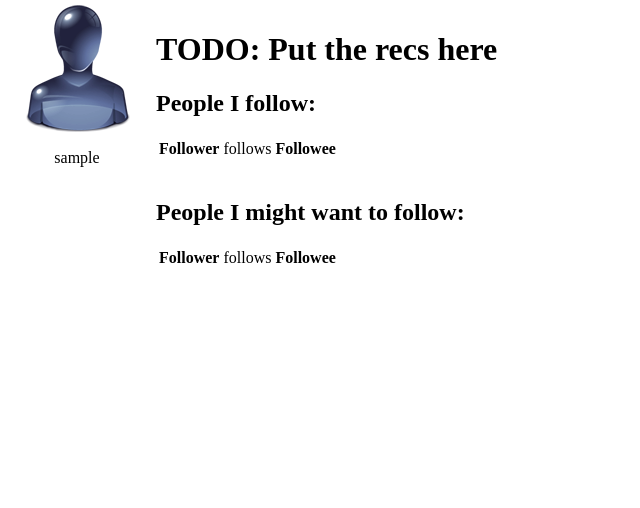
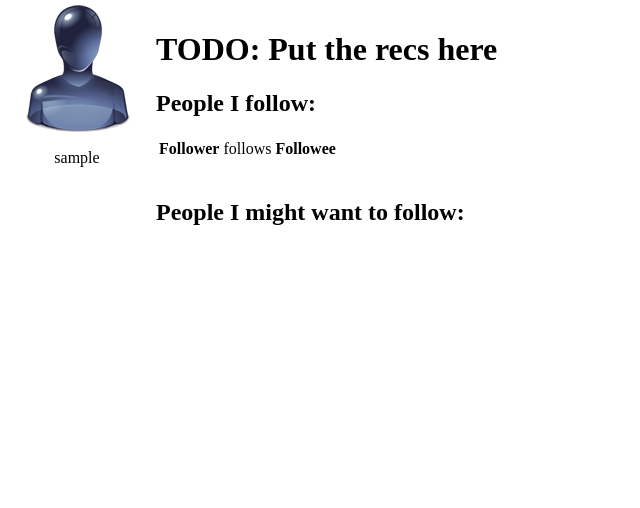
Before and after one commit to BlindGhosty/LSWA-Project, a Django app: page /micro/recommend/ in a window 1280 px wide. Shown: the part 36-544 px from the top of the page, without its empty margins (0-640 px from the left). Run offline with Django 3.2, Linux system fonts and the light colour scheme; the visitor is signed in with stand-in values (Sample User, id 1); data that the repository does not hold is empty.

Commit message:
commiting format

```diff
--- a/scalica/web/scalica/micro/templates/micro/recommend.html
+++ b/scalica/web/scalica/micro/templates/micro/recommend.html
@@ -36,20 +36,9 @@
   <br>
 
   <table id="recList"> <h2> People I might want to follow: </h2>
-    <tr>
-      <th> Follower </th>
-      <td> follows </td>
-      <th> Followee </th>
-    </tr>
-
     {% if recs %}
       {% for rec in recs %}
       <tr>
-        <td>
-          <img src="{% static "micro/images/user_s.png" %}" alt="Generic User"/>
-          {{ rec.user.username }}
-        </td>
-        <td> </td>
         <td>
           <img src="{% static "micro/images/user_s.png" %}" alt="Generic User"/>
           {{ rec.recommended_user.username }}
```
